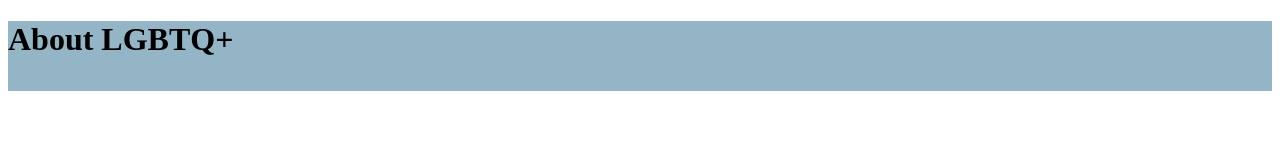
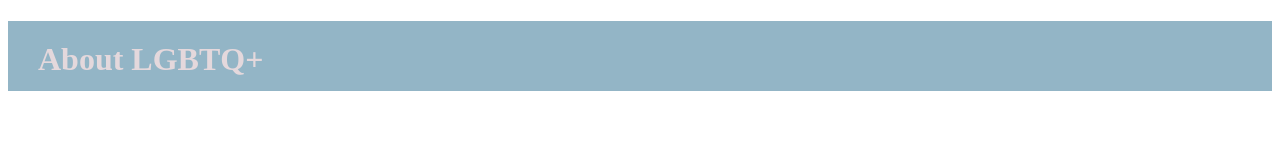
Before and after one commit to callmeKitKat/callmeKitKat.github.io, a plain HTML site: page index.html in a window 1280 px wide. Drawn offline with Linux system fonts and the light colour scheme.

Commit message:
Add files via upload

```diff
--- a/style.css
+++ b/style.css
@@ -1,4 +1,4 @@
-li{
+h1{
     list-style:none;
     padding:20px 30px 20px 30px;
     color:#E4D8DC
```
